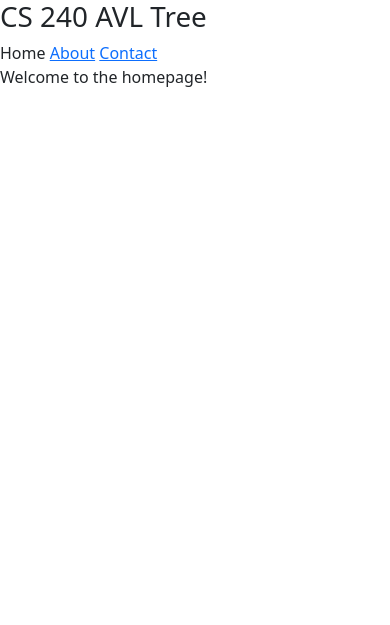
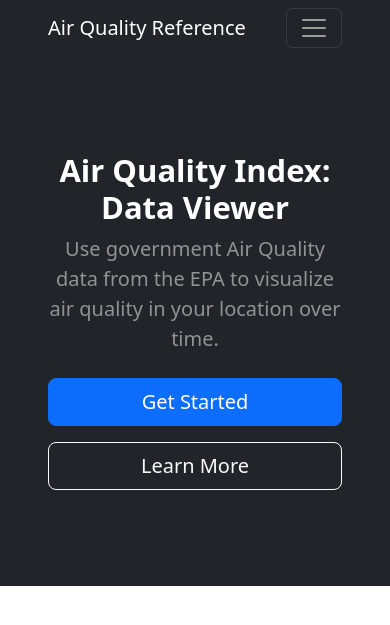
Before and after one commit to jbhumph/avl, a Flask app: page / in a window 390 px wide. Shown: the top 625 px of the page. Run offline with Flask 3, Linux system fonts and the light colour scheme; some libraries are stand-ins or nearby versions.

Commit message:
Got initial API request working and started building out site basics.

```diff
--- a/app.py
+++ b/app.py
@@ -1,25 +1,24 @@
-import datetime
 from flask_bootstrap import Bootstrap5
 from flask import Flask
 from flask import render_template
+import requests
+from flask import jsonify
 
 app = Flask(__name__)
 
 bootstrap = Bootstrap5(app)
+API_KEY = "greycat78"
+EMAIL = "jbhumph@gmail.com"
 
 @app.route("/")
 def home():
     return render_template("home.html")
 
 
-@app.route("/hello/")
-@app.route("/hello/<name>")
-def hello_there(name = None):
-    return render_template(
-        "hello_there.html",
-        name=name,
-        date=datetime.datetime.now()
-    )
+@app.route("/graph/")
+def graph():
+    return render_template("graph.html")
+
 
 @app.route("/about/")
 def about():
@@ -32,3 +31,27 @@ def contact():
 @app.route("/api/data")
 def get_data():
     return app.send_static_file("data.json")
+
+@app.route('/air_quality', methods=['GET'])
+def get_air_quality():
+    url = "https://aqs.epa.gov/data/api/annualData/byState"
+    params = {
+        "email": EMAIL,
+        "key": API_KEY,
+        "param": "45201",
+        "bdate": "19950515",
+        "edate": "19950515",
+        "state": "37"
+    }
+
+    try:
+        response = requests.get(url, params=params)
+        response.raise_for_status()
+        data = response.json()
+        return jsonify(data)
+    except requests.exceptions.JSONDecodeError:
+        print("Error: Response is not valid JSON")
+        return jsonify({"error": "Invalid JSON response"}), 500
+    except requests.exceptions.RequestException as e:
+        print("Error occurred:", str(e))
+        return jsonify({"error": str(e)}), 500
--- a/templates/home.html
+++ b/templates/home.html
@@ -3,5 +3,20 @@
 Home
 {% endblock %}
 {% block content %}
-Welcome to the homepage!
+<header class="bg-dark py-5">
+    <div class="container px-5">
+        <div class="row gx-5 justify-content-center">
+            <div class="col-lg-6">
+                <div class="text-center my-5">
+                    <h1 class="display-5 fw-bolder text-white mb-2">Air Quality Index: Data Viewer</h1>
+                    <p class="lead text-white-50 mb-4">Use government Air Quality data from the EPA to visualize air quality in your location over time.</p>
+                    <div class="d-grid gap-3 d-sm-flex justify-content-sm-center">
+                        <a class="btn btn-primary btn-lg px-4 me-sm-3" href="{{ url_for('graph') }}">Get Started</a>
+                        <a class="btn btn-outline-light btn-lg px-4" href="{{ url_for('about') }}">Learn More</a>
+                    </div>
+                </div>
+            </div>
+        </div>
+    </div>
+</header>
 {% endblock %}
--- a/templates/layout.html
+++ b/templates/layout.html
@@ -16,15 +16,19 @@
     </head>
     <body>
         <!-- Your page content -->
-        <div class="nav-item">
-            <h1>CS 240 AVL Tree</h1>
-        </div>
-        <div class="nav-item">
-            <a href="{{ url_for('home') }}" class="navbar-brand">Home</a>
-            <a href="{{ url_for('about') }}" class="navbar-item">About</a>
-            <a href="{{ url_for('contact') }}" class="navbar-item">Contact</a>
-        </div>
-
+        <nav class="navbar navbar-expand-lg navbar-dark bg-dark">
+            <div class="container px-5">
+                <a class="navbar-brand" href="#!">Air Quality Reference</a>
+                <button class="navbar-toggler" type="button" data-bs-toggle="collapse" data-bs-target="#navbarSupportedContent" aria-controls="navbarSupportedContent" aria-expanded="false" aria-label="Toggle navigation"><span class="navbar-toggler-icon"></span></button>
+                <div class="collapse navbar-collapse" id="navbarSupportedContent">
+                    <ul class="navbar-nav ms-auto mb-2 mb-lg-0">
+                        <li class="nav-item"><a class="nav-link active" aria-current="page" href="{{ url_for('home') }}">Home</a></li>
+                        <li class="nav-item"><a class="nav-link" href="{{ url_for('about') }}">About</a></li>
+                        <li class="nav-item"><a class="nav-link" href="{{ url_for('contact') }}">Contact</a></li>
+                    </ul>
+                </div>
+            </div>
+        </nav>
         {% block content %}{% endblock %}
 
         {% block scripts %}
```
Also changed, not shown: templates/graph.html (added, +17 -0 lines), test.py (added, +28 -0 lines).
